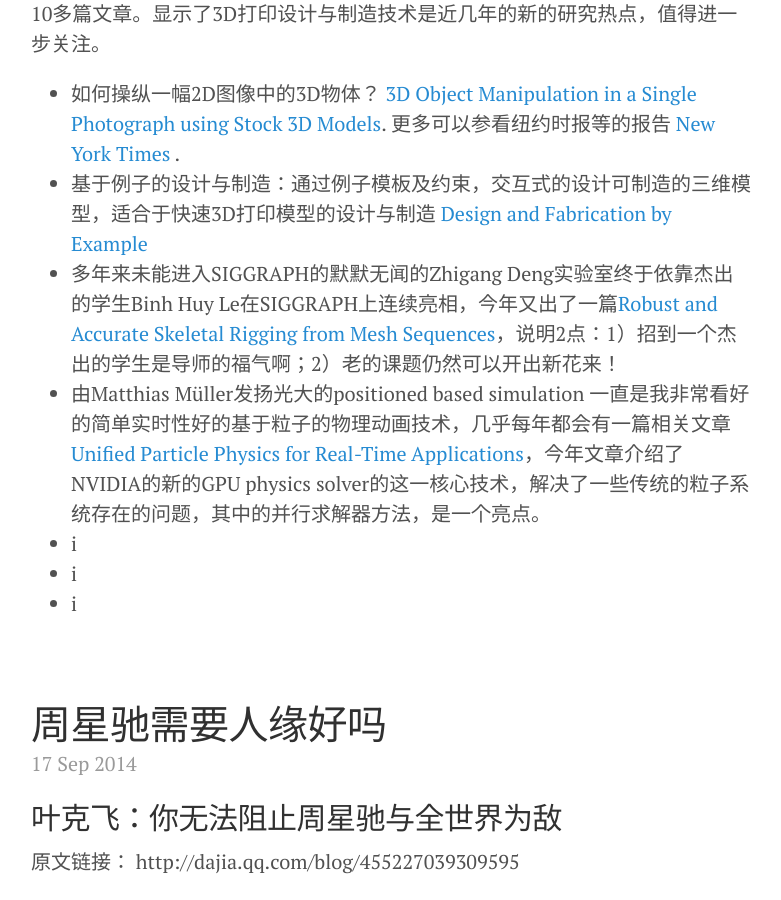
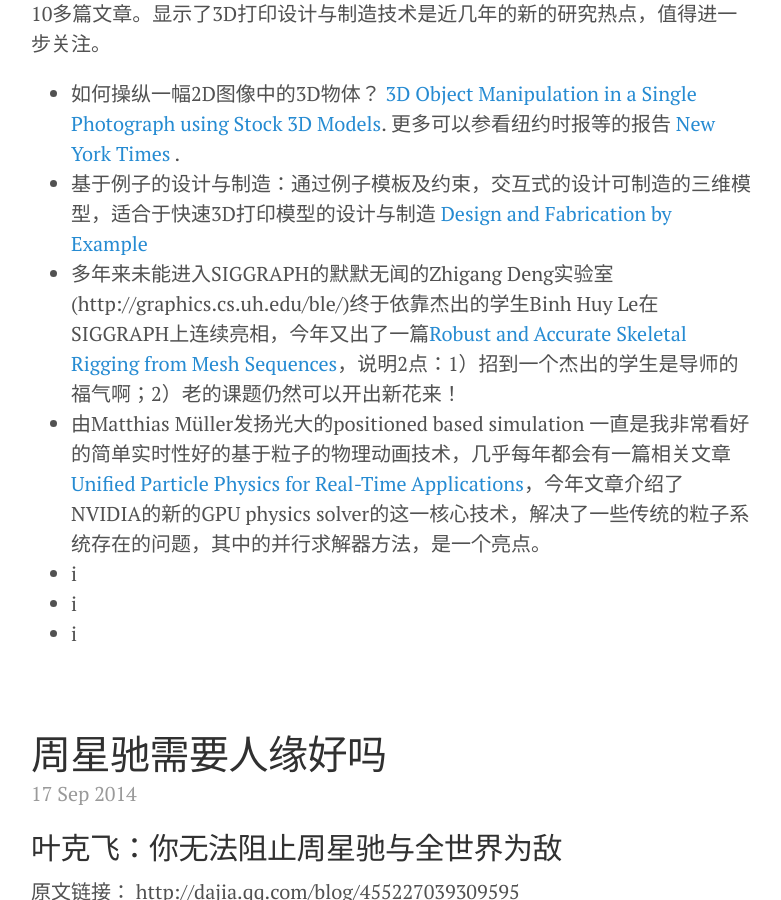
Before and after one commit to hwdong/hwdong-old.github.io, a Jekyll site: the page built from index.html, in a window 1280 px wide and 900 px high, scrolled down 372 px. Shown: the whole window, without its empty margins (249-1030 px from the left). Built offline with Jekyll 4.4.1, drawn with Linux system fonts in a browser that asks for light colours; Markdown is read by kramdown in place of the engine named in the settings; the list of posts is cut into pages by our own code; some of the changed lines change nothing that is shown.

Commit message:
Updated 2014-09-20-SIGGRAPH2014.md

```diff
--- a/_posts/2014-09-20-SIGGRAPH2014.md
+++ b/_posts/2014-09-20-SIGGRAPH2014.md
@@ -8,7 +8,7 @@
 - 如何操纵一幅2D图像中的3D物体？
  [3D Object Manipulation in a Single Photograph using Stock 3D Models](http://www.cs.cmu.edu/~om3d/). 更多可以参看纽约时报等的报告 [ New York Times](http://www.nytimes.com/2014/08/12/science/3-d-tool-guesses-what-a-photo-is-missing.html) .
 - 基于例子的设计与制造：通过例子模板及约束，交互式的设计可制造的三维模型，适合于快速3D打印模型的设计与制造 [Design and Fabrication by Example](http://fabbyexample.csail.mit.edu/)
-- 多年来未能进入SIGGRAPH的默默无闻的Zhigang Deng实验室终于依靠杰出的学生Binh Huy Le在SIGGRAPH上连续亮相，今年又出了一篇[Robust and Accurate Skeletal Rigging from Mesh Sequences](http://graphics.cs.uh.edu/ble/papers/2014s-ske/)，说明2点：1）招到一个杰出的学生是导师的福气啊；2）老的课题仍然可以开出新花来！
+- 多年来未能进入SIGGRAPH的默默无闻的Zhigang Deng实验室(http://graphics.cs.uh.edu/ble/)终于依靠杰出的学生Binh Huy Le在SIGGRAPH上连续亮相，今年又出了一篇[Robust and Accurate Skeletal Rigging from Mesh Sequences](http://graphics.cs.uh.edu/ble/papers/2014s-ske/)，说明2点：1）招到一个杰出的学生是导师的福气啊；2）老的课题仍然可以开出新花来！
 - 由Matthias Müller发扬光大的positioned based simulation 一直是我非常看好的简单实时性好的基于粒子的物理动画技术，几乎每年都会有一篇相关文章[Unified Particle Physics for Real-Time Applications](http://blog.mmacklin.com/flex/)，今年文章介绍了NVIDIA的新的GPU physics solver的这一核心技术，解决了一些传统的粒子系统存在的问题，其中的并行求解器方法，是一个亮点。
 - i
 - i
```
